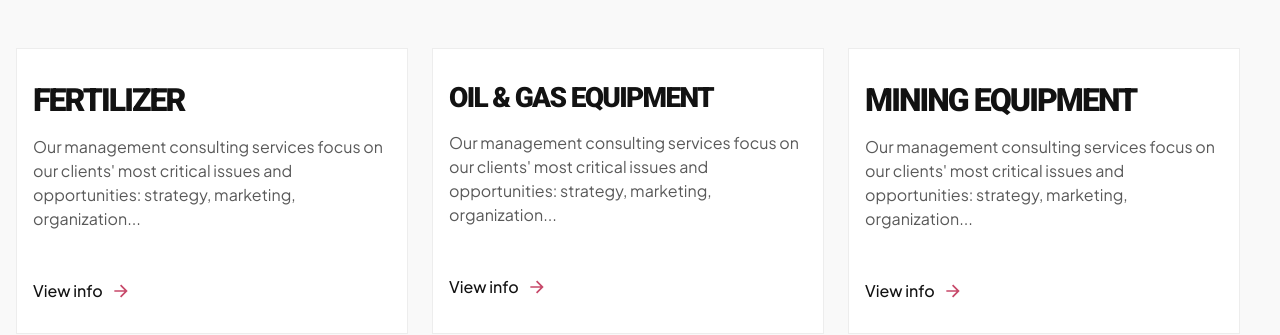
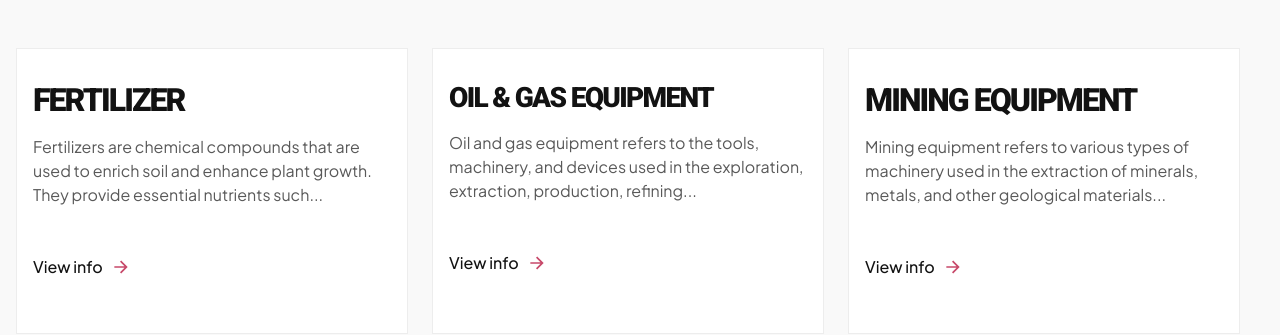
Before and after one commit to RomanKoriachko/ftorex, a React (Create React App) app: page / in a window 1280 px wide. Shown: the part 1120-1455 px from the top of the page. Built offline with nearby package versions, Linux system fonts and the light colour scheme.

Commit message:
add htaccess file

```diff
--- a/src/components/ProductsSection/ProductsSection.js
+++ b/src/components/ProductsSection/ProductsSection.js
@@ -1,10 +1,10 @@
-import React from 'react'
-import './ProductsSection.scss'
-import 'slick-carousel/slick/slick.css'
-import 'slick-carousel/slick/slick-theme.css'
-import Slider from 'react-slick'
-import { Link } from 'react-router-dom'
-import { AnimationOnScroll } from 'react-animation-on-scroll'
+import React from "react"
+import "./ProductsSection.scss"
+import "slick-carousel/slick/slick.css"
+import "slick-carousel/slick/slick-theme.css"
+import Slider from "react-slick"
+import { Link } from "react-router-dom"
+import { AnimationOnScroll } from "react-animation-on-scroll"
 
 const ProductsSection = () => {
     const settings = {
@@ -172,9 +172,9 @@ const ProductsSection = () => {
                         <div className="product-box">
                             <p>fertilizer</p>
                             <p>
-                                Our management consulting services focus on our
-                                clients' most critical issues and opportunities:
-                                strategy, marketing, organization...{' '}
+                                Fertilizers are chemical compounds that are used
+                                to enrich soil and enhance plant growth. They
+                                provide essential nutrients such...{" "}
                             </p>
                             <div>
                                 <Link to="/products">
@@ -192,9 +192,9 @@ const ProductsSection = () => {
                         <div className="product-box">
                             <p className="long-header">oil & gas equipment</p>
                             <p>
-                                Our management consulting services focus on our
-                                clients' most critical issues and opportunities:
-                                strategy, marketing, organization...{' '}
+                                Oil and gas equipment refers to the tools,
+                                machinery, and devices used in the exploration,
+                                extraction, production, refining...{" "}
                             </p>
                             <div>
                                 <Link to="/products">
@@ -212,9 +212,9 @@ const ProductsSection = () => {
                         <div className="product-box">
                             <p>mining equipment</p>
                             <p>
-                                Our management consulting services focus on our
-                                clients' most critical issues and opportunities:
-                                strategy, marketing, organization...{' '}
+                                Mining equipment refers to various types of
+                                machinery used in the extraction of minerals,
+                                metals, and other geological materials...{" "}
                             </p>
                             <div>
                                 <Link to="/products">
--- a/src/pages/ProductsPage/ProductsPage.scss
+++ b/src/pages/ProductsPage/ProductsPage.scss
@@ -6,6 +6,7 @@
     }
     .tabs-row {
         align-items: flex-start;
+        margin-bottom: 120px;
     }
     .tabs-tablet {
         display: none;
@@ -121,6 +122,7 @@
         }
         .tabs-row {
             flex-direction: column;
+            margin-bottom: 50px;
         }
         .react-tabs__tab-list {
             display: flex;
```
Also changed, not shown: 1 other file (tests, documents, lock files or other folders).
